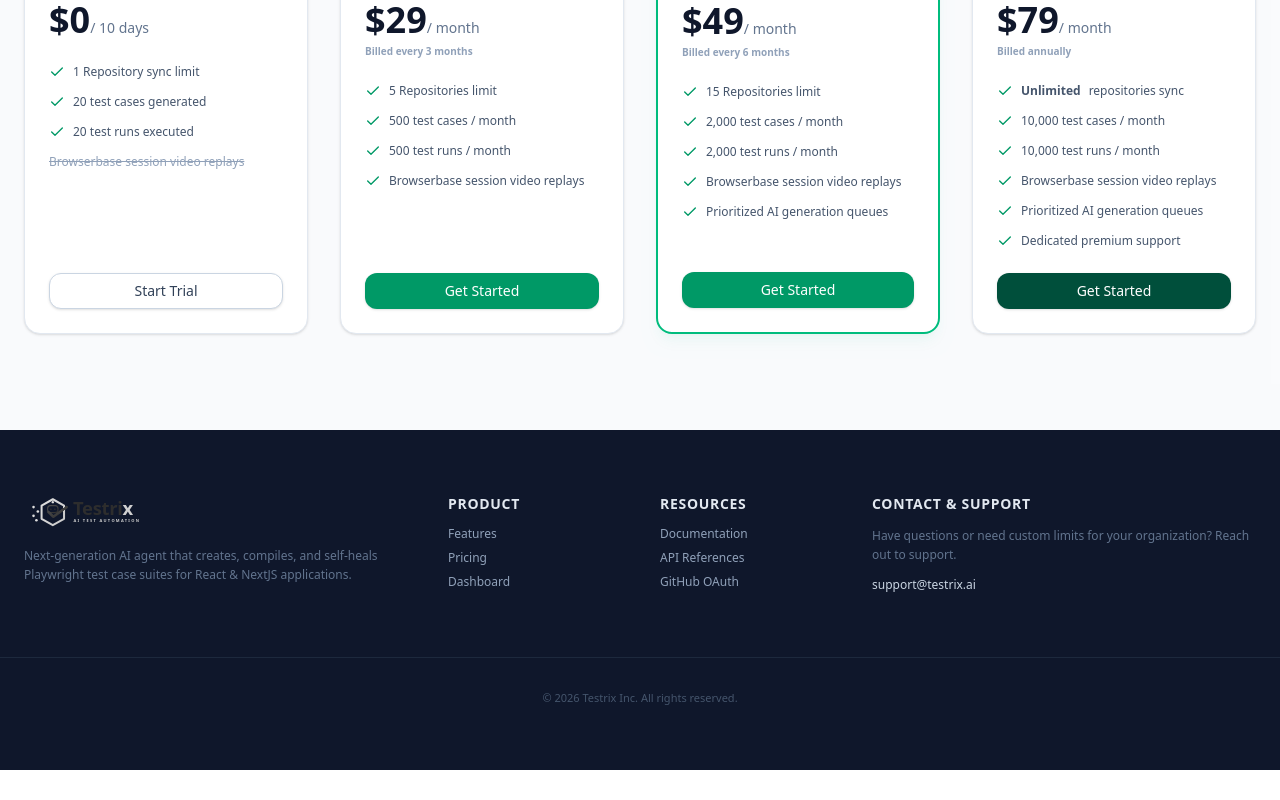
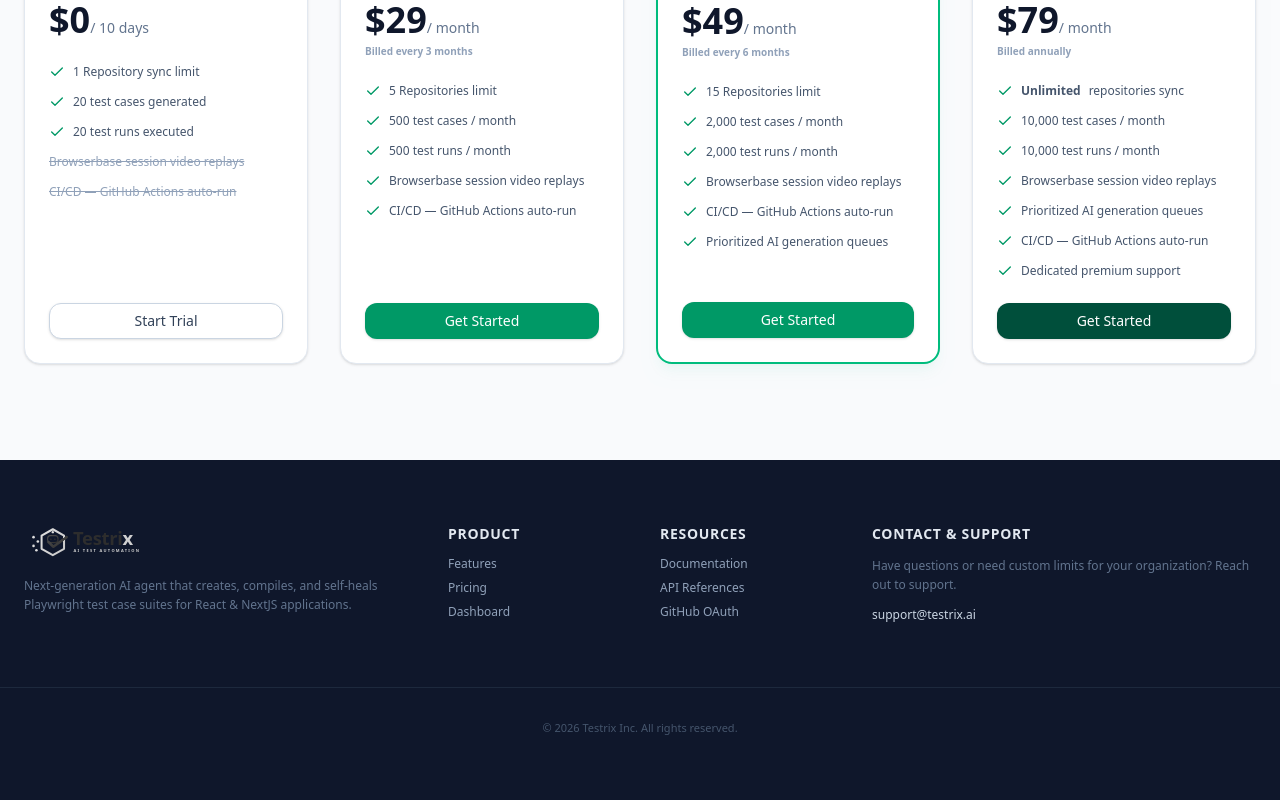
Before and after one commit to Architag1503/ai-testing-automation-agent, a Next.js app: page / in a window 1280 px wide. Shown: the part 3427-4227 px from the top of the page. Before the commit the page ends 4197 px from the top, so only its background shows below. Built offline with nearby package versions, Linux system fonts and the light colour scheme; no server answers.

Commit message:
feat: add CI/CD GitHub Actions auto-run as feature on all paid plans (home + pricing page)

```diff
--- a/app/page.tsx
+++ b/app/page.tsx
@@ -684,6 +684,9 @@
                   <li className="flex items-center gap-2 text-slate-400 line-through">
                     Browserbase session video replays
                   </li>
+                  <li className="flex items-center gap-2 text-slate-400 line-through">
+                    CI/CD — GitHub Actions auto-run
+                  </li>
                 </ul>
               </CardContent>
 
@@ -741,6 +744,10 @@
                   <li className="flex items-center gap-2">
                     <Check className="h-4 w-4 text-emerald-600" />
                     Browserbase session video replays
+                  </li>
+                  <li className="flex items-center gap-2">
+                    <Check className="h-4 w-4 text-emerald-600" />
+                    CI/CD — GitHub Actions auto-run
                   </li>
                 </ul>
               </CardContent>
@@ -802,6 +809,10 @@
                   <li className="flex items-center gap-2">
                     <Check className="h-4 w-4 text-emerald-600" />
                     Browserbase session video replays
+                  </li>
+                  <li className="flex items-center gap-2">
+                    <Check className="h-4 w-4 text-emerald-600" />
+                    CI/CD — GitHub Actions auto-run
                   </li>
                   <li className="flex items-center gap-2">
                     <Check className="h-4 w-4 text-emerald-600" />
@@ -868,6 +879,10 @@
                   <li className="flex items-center gap-2">
                     <Check className="h-4 w-4 text-emerald-600" />
                     Prioritized AI generation queues
+                  </li>
+                  <li className="flex items-center gap-2">
+                    <Check className="h-4 w-4 text-emerald-600" />
+                    CI/CD — GitHub Actions auto-run
                   </li>
                   <li className="flex items-center gap-2">
                     <Check className="h-4 w-4 text-emerald-600" />
--- a/app/workspace/pricing/page.tsx
+++ b/app/workspace/pricing/page.tsx
@@ -105,6 +105,7 @@
         "20 test cases generated",
         "20 test runs executed",
         "No session video replays",
+        "No CI/CD auto-run on PRs",
       ],
       isPopular: false,
       isTrial: true,
@@ -125,6 +126,7 @@
         "500 test cases / month",
         "500 test runs / month",
         "Browserbase session video replays",
+        "CI/CD — GitHub Actions auto-run",
       ],
       isPopular: false,
       isTrial: false,
@@ -145,6 +147,7 @@
         "2,000 test cases / month",
         "2,000 test runs / month",
         "Browserbase session video replays",
+        "CI/CD — GitHub Actions auto-run",
         "Prioritized AI generation queues",
       ],
       isPopular: true,
@@ -166,6 +169,7 @@
         "10,000 test cases / month",
         "10,000 test runs / month",
         "Browserbase session video replays",
+        "CI/CD — GitHub Actions auto-run",
         "Prioritized AI queues",
         "Dedicated premium support",
       ],
```
